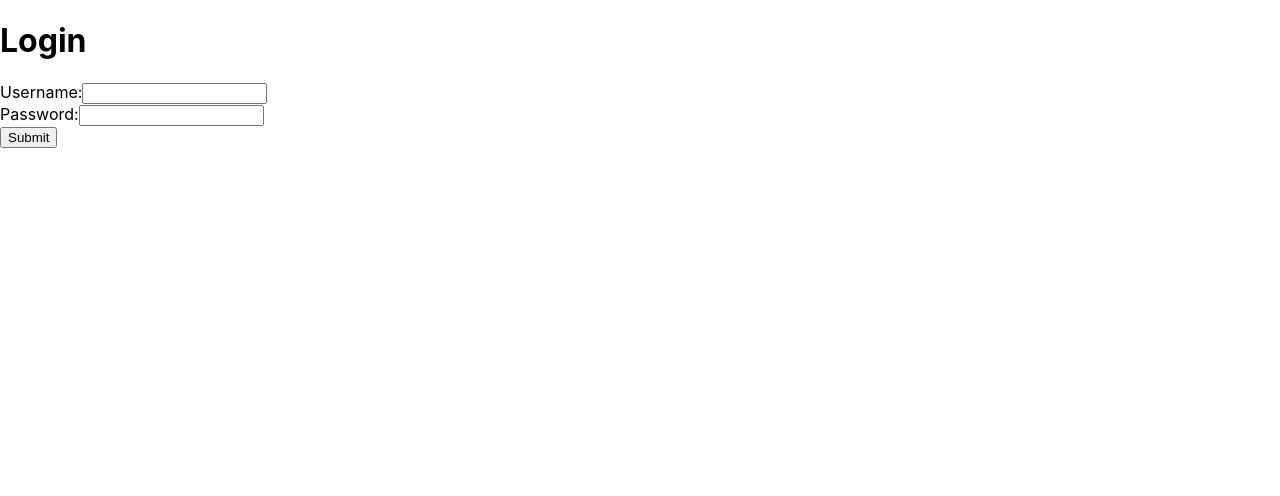
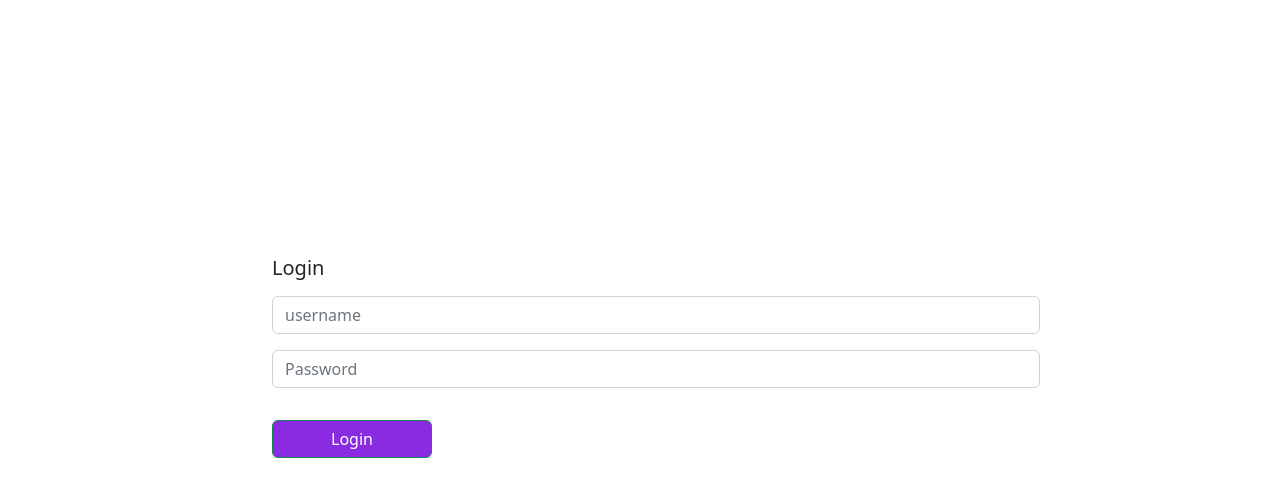
Before and after one commit to maharshi-git/azuredeploytestClient, a React (Create React App) app: page / in a window 1280 px wide. Shown: the top 496 px of the page. Built offline with nearby package versions, Linux system fonts and the light colour scheme.

Commit message:
first genuine push

```diff
--- a/package.json
+++ b/package.json
@@ -6,6 +6,7 @@
     "@testing-library/jest-dom": "^5.16.5",
     "@testing-library/react": "^13.4.0",
     "@testing-library/user-event": "^13.5.0",
+    "bootstrap": "^5.2.3",
     "react": "^18.2.0",
     "react-dom": "^18.2.0",
     "react-scripts": "5.0.1",
--- a/src/App.js
+++ b/src/App.js
@@ -1,4 +1,6 @@
 import React, { useState } from "react";
+import './index.css'
+import '../node_modules/bootstrap/dist/css/bootstrap.min.css'
 
 const LoginPage = () => {
   const [username, setUsername] = useState("");
@@ -8,48 +10,36 @@ const LoginPage = () => {
     event.preventDefault();
     console.log(`Username: ${username} Password: ${password}`);
 
-    // const authenticate = (username, password) => {
-    //   const user = users.find(
-    //     (user) => user.username === username && user.password === password
-    //   );
-    //   if (!user) {
-    //     return false;
-    //   }
-    //   return true;
-    // };
-
-    // const result = authenticate("user1", "pass1");
-    // console.log(result); // true
-
-    // const result2 = authenticate("user3", "pass3");
-    // console.log(result2); // false
-
   };
 
   //sdfsdf
 
   return (
-    <form onSubmit={handleSubmit}>
-      <h1>Login</h1>
-      <div>
-        <label htmlFor="username">Username:</label>
+    <form onSubmit={handleSubmit} className="formClass">
+      <h5 className="smallMargin">Login</h5>
+      <div className="form-group">
+        {/* <label htmlFor="username">Username:</label> */}
         <input
+          placeholder="username"
           type="text"
           id="username"
-value={username}
+          value={username}
+          className="form-control smallMargin"
           onChange={(e) => setUsername(e.target.value)}
         />
       </div>
       <div>
-        <label htmlFor="password">Password:</label>
+        {/* <label htmlFor="password">Password:</label> */}
         <input
+          placeholder="Password"
           type="password"
           id="password"
           value={password}
+          className="form-control smallMargin"
           onChange={(e) => setPassword(e.target.value)}
         />
       </div>
-      <button type="submit">Submit</button>
+      <button type="submit" className="btn btn-success smallMargin appButtonPurple">Login</button>
     </form>
   );
 };
--- a/src/index.css
+++ b/src/index.css
@@ -11,3 +11,23 @@ code {
   font-family: source-code-pro, Menlo, Monaco, Consolas, 'Courier New',
     monospace;
 }
+
+
+.purplebackground{
+  background-color: blue;
+}
+
+.formClass{
+  margin: 20%;
+}
+
+.smallMargin{
+  margin: 1rem;
+}
+
+.appButtonPurple{
+  background-color: blueviolet !important;
+  width: 10rem;
+  align-self: center;
+  align-items: center;
+}
```
Also changed, not shown: 1 other file (tests, documents, lock files or other folders).
